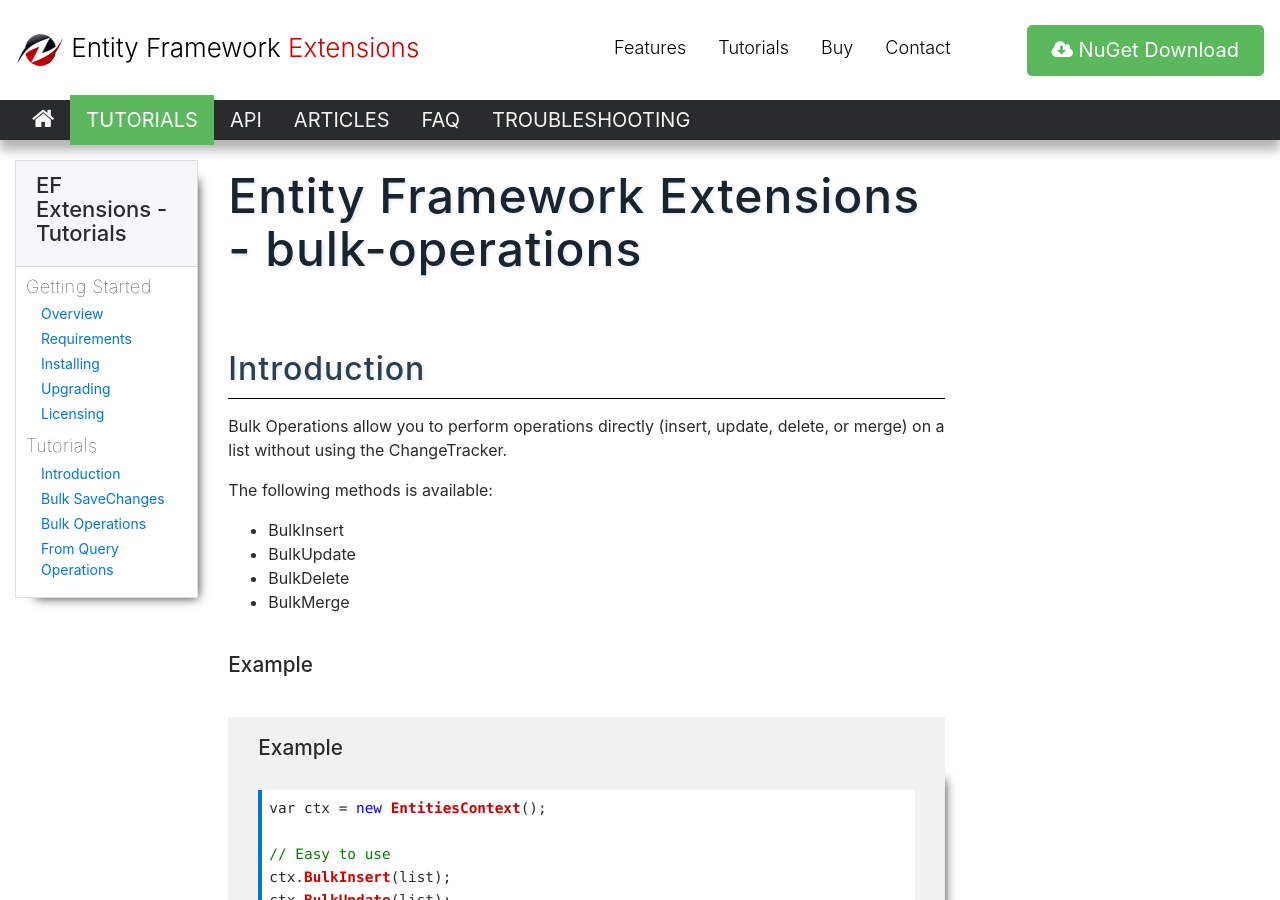
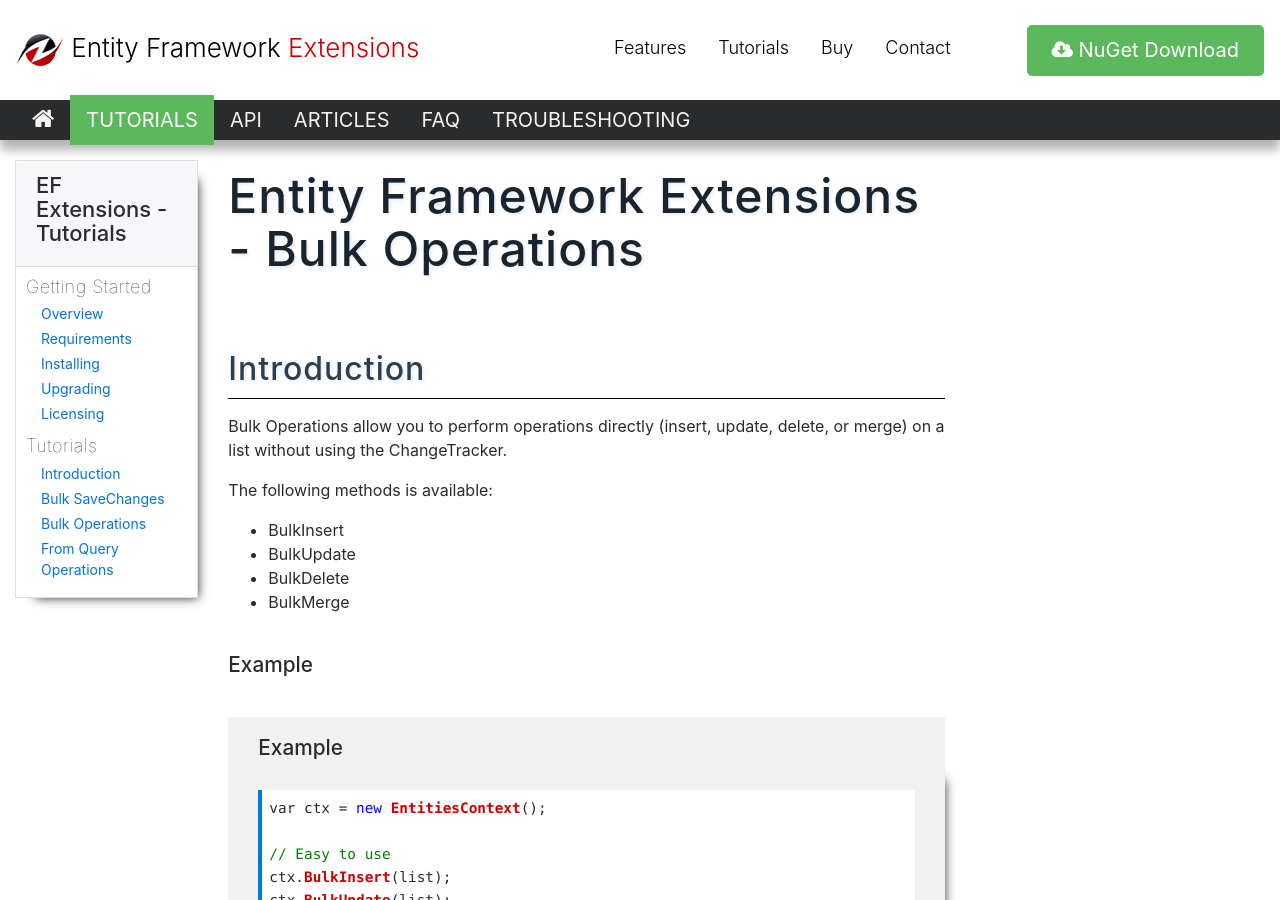
Before and after one commit to zzzprojects/EntityFramework-Extensions, a Jekyll site: the page built from docs/pages/tutorials/tutorial-bulk-operations.md, in a window 1280 px wide and 900 px high. Built offline with Jekyll 4.4.1, drawn with Linux system fonts in a browser that asks for light colours; nearby versions of some CDN libraries.

```diff
--- a/docs/pages/tutorials/tutorial-bulk-operations.md
+++ b/docs/pages/tutorials/tutorial-bulk-operations.md
@@ -1,6 +1,6 @@
 ---
 layout: default
-title: Entity Framework Extensions - bulk-operations
+title: Entity Framework Extensions - Bulk Operations
 permalink: tutorial-bulk-operations
 ---
 
```
